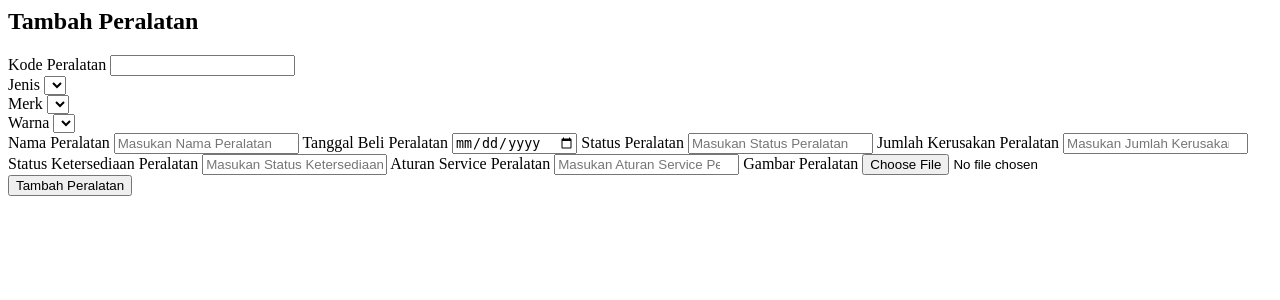
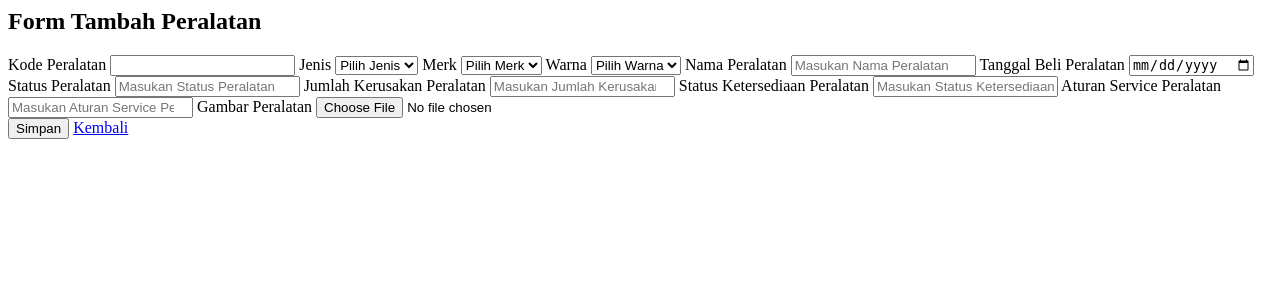
Before and after one commit to Afaandii/inventaris-mvc, a PHP site: page /inventaris_mvc/view/peralatan/create.php in a window 1280 px wide. Shown: the top 300 px of the page. Run offline with PHP 8.4, Linux system fonts and the light colour scheme; the template is opened without the code that fills it, so the values that code supplies are empty; some libraries are stand-ins or nearby versions.

Commit message:
revisi tabel ui perlatan

```diff
--- a/App/view/peralatan/create.php
+++ b/App/view/peralatan/create.php
@@ -4,7 +4,7 @@
     <div class="container-fluid">
       <div class="row mb-2">
         <div class="col-sm-6">
-          <h1>Tambah Peralatan</h1>
+          <h1 class="font-weight-bold">Form Tambah Peralatan</h1>
         </div>
       </div>
     </div><!-- /.container-fluid -->
@@ -24,52 +24,56 @@
               <div class=" card-body">
                 <div class="form-group">
                   <label for="kode">Kode Peralatan</label>
-                  <input type="text" name="kode" id="kode" value="<?= $data['kode']; ?>" readonly>
-                  <br>
+                  <input type="text" name="kode" id="kode" value="<?= $data['kode']; ?>" readonly
+                    class="form-control mb-2">
+
                   <label for="jenis">Jenis</label>
-                  <select name="jenis" id="jenis">
+                  <select class="form-select mb-2" name="jenis" id="jenis">
+                    <option value="">Pilih Jenis</option>
                     <?php foreach ($data['jenis'] as $jenis): ?>
                       <option value="<?= $jenis['ID_JENIS'] ?>">
                         <?= $jenis['ID_JENIS'] ?> - <?= $jenis['NAMA_JENIS'] ?>
                       </option>
                     <?php endforeach; ?>
                   </select>
-                  <br>
+
                   <label for="merk">Merk</label>
-                  <select name="merk" id="merk">
+                  <select class="form-select mb-2" name="merk" id="merk">
+                    <option value="">Pilih Merk</option>
                     <?php foreach ($data['merk'] as $merk): ?>
                       <option value="<?= $merk['ID_MERK'] ?>">
                         <?= $merk['ID_MERK'] ?> - <?= $merk['NAMA_MEREK'] ?>
                       </option>
                     <?php endforeach; ?>
                   </select>
-                  <br>
+
                   <label for="warna">Warna</label>
-                  <select name="warna" id="warna">
+                  <select class="form-select mb-2" name="warna" id="warna">
+                    <option value="">Pilih Warna</option>
                     <?php foreach ($data['warna'] as $warna): ?>
                       <option value="<?= $warna['ID_WARNA'] ?>">
                         <?= $warna['ID_WARNA'] ?> - <?= $warna['NAMA_WARNA'] ?>
                       </option>
                     <?php endforeach; ?>
                   </select>
-                  <br>
+
                   <label for="namAl">Nama Peralatan</label>
-                  <input type="text" name="nama_alat" class="form-control" id="namAl"
+                  <input type="text" name="nama_alat" class="form-control mb-2" id="namAl"
                     placeholder="Masukan Nama Peralatan">
                   <label for="tglBeli">Tanggal Beli Peralatan</label>
-                  <input type="date" name="tgl_beli" class="form-control" id="tglBeli"
+                  <input type="date" name="tgl_beli" class="form-control mb-2" id="tglBeli"
                     placeholder="Masukan Tanggal Beli Peralatan">
                   <label for="status">Status Peralatan</label>
-                  <input type="text" name="sts_alat" class="form-control" id="status"
+                  <input type="text" name="sts_alat" class="form-control mb-2" id="status"
                     placeholder="Masukan Status Peralatan">
                   <label for="jmlhRusak">Jumlah Kerusakan Peralatan</label>
-                  <input type="number" name="jumlah_rusak" class="form-control" id="jmlhRusak"
+                  <input type="number" name="jumlah_rusak" class="form-control mb-2" id="jmlhRusak"
                     placeholder="Masukan Jumlah Kerusakan Peralatan">
                   <label for="sediaAl">Status Ketersediaan Peralatan</label>
-                  <input type="text" name="sedia_alat" class="form-control" id="sediaAl"
+                  <input type="text" name="sedia_alat" class="form-control mb-2" id="sediaAl"
                     placeholder="Masukan Status Ketersediaan Peralatan">
                   <label for="aturan">Aturan Service Peralatan</label>
-                  <input type="number" name="aturan_service" class="form-control" id="aturan"
+                  <input type="number" name="aturan_service" class="form-control mb-2" id="aturan"
                     placeholder="Masukan Aturan Service Peralatan">
                   <label for="image">Gambar Peralatan</label>
                   <input type="file" name="gambar" class="form-control" id="image"
@@ -78,7 +82,8 @@
               </div>
               <!-- /.card-body -->
               <div class="card-footer">
-                <button type="submit" name="submit" class="btn btn-primary">Tambah Peralatan</button>
+                <button type="submit" name="submit" class="btn btn-primary">Simpan</button>
+                <a href="<?= BASEURL ?>/peralatan" class="btn btn-info float-md-right">Kembali</a>
               </div>
             </form>
           </div>
```
Lines whose indentation alone changed are shown as unchanged.
